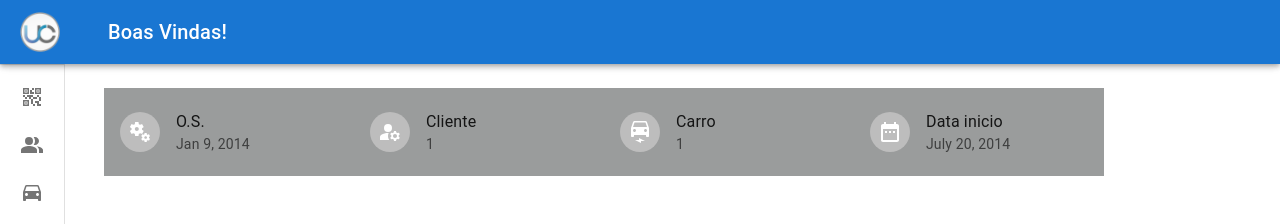
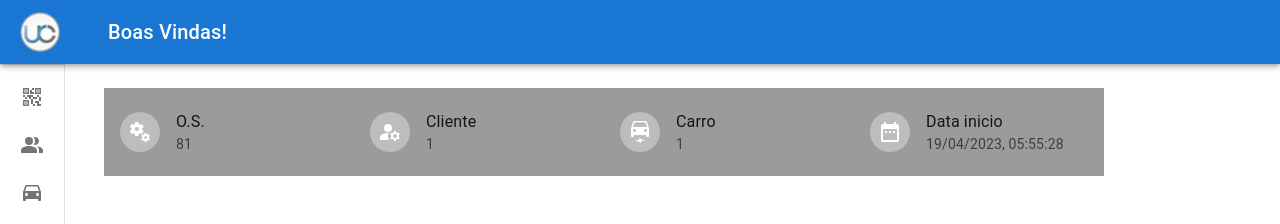
Before and after one commit to m4rcos-dev/Ultracar-service, a React (Create React App) app in the folder app/frontend/: page /start/1/1 in a window 1280 px wide. Shown: the top 224 px of the page. Built offline with nearby package versions, Linux system fonts and the light colour scheme.

Commit message:
:sparkles: feat: config data to OrderServiceHeader

```diff
--- a/app/frontend/src/components/OrderServicesTable/OrderServicesHeader.js
+++ b/app/frontend/src/components/OrderServicesTable/OrderServicesHeader.js
@@ -13,6 +13,17 @@ function OrderServicesHeader() {
   const { currentCustomer } = contextData;
   const { valueContext } = useContext(ContextConfig);
   const openMenu = valueContext.openMenu;
+  const currentDate = new Date();
+  const optionsDate = {
+    day: 'numeric',
+    month: 'numeric',
+    year: 'numeric',
+    hour: 'numeric',
+    minute: 'numeric',
+    second: 'numeric',
+    hour12: false
+  };
+  const dateFormated = currentDate.toLocaleString('pt-Br', optionsDate)
 
   return (
     <List sx={{ marginLeft: openMenu ? 30 : 10 }}>
@@ -22,7 +33,7 @@ function OrderServicesHeader() {
             <MiscellaneousServicesIcon />
           </Avatar>
         </ListItemAvatar>
-        <ListItemText primary="O.S." secondary="Jan 9, 2014" />
+        <ListItemText primary="O.S." secondary={currentCustomer.os} />
       </ListItem>
       <ListItem>
         <ListItemAvatar>
@@ -46,7 +57,7 @@ function OrderServicesHeader() {
             <DateRangeIcon />
           </Avatar>
         </ListItemAvatar>
-        <ListItemText primary="Data inicio" secondary="July 20, 2014" />
+        <ListItemText primary="Data inicio" secondary={dateFormated} />
       </ListItem>
     </List>
   )
--- a/app/frontend/src/context/ProviderData.js
+++ b/app/frontend/src/context/ProviderData.js
@@ -6,6 +6,7 @@ import { ContextData } from './ContextData';
 export function ProviderData({ children }) {
   const [contextData, setContextData] = useState({
     currentCustomer: {
+      os: '',
       name: '',
       car: '',
     },
--- a/app/frontend/src/pages/StartOs.js
+++ b/app/frontend/src/pages/StartOs.js
@@ -10,10 +10,11 @@ function StartOs() {
 
   useEffect(() => {
     const currentCustomer = {
+      os: Math.floor(Math.random() * 101),
       name,
       car,
     }
-    handleCurrentCustomer(currentCustomer)
+    handleCurrentCustomer(currentCustomer);
   }, [])
 
   return (
```
